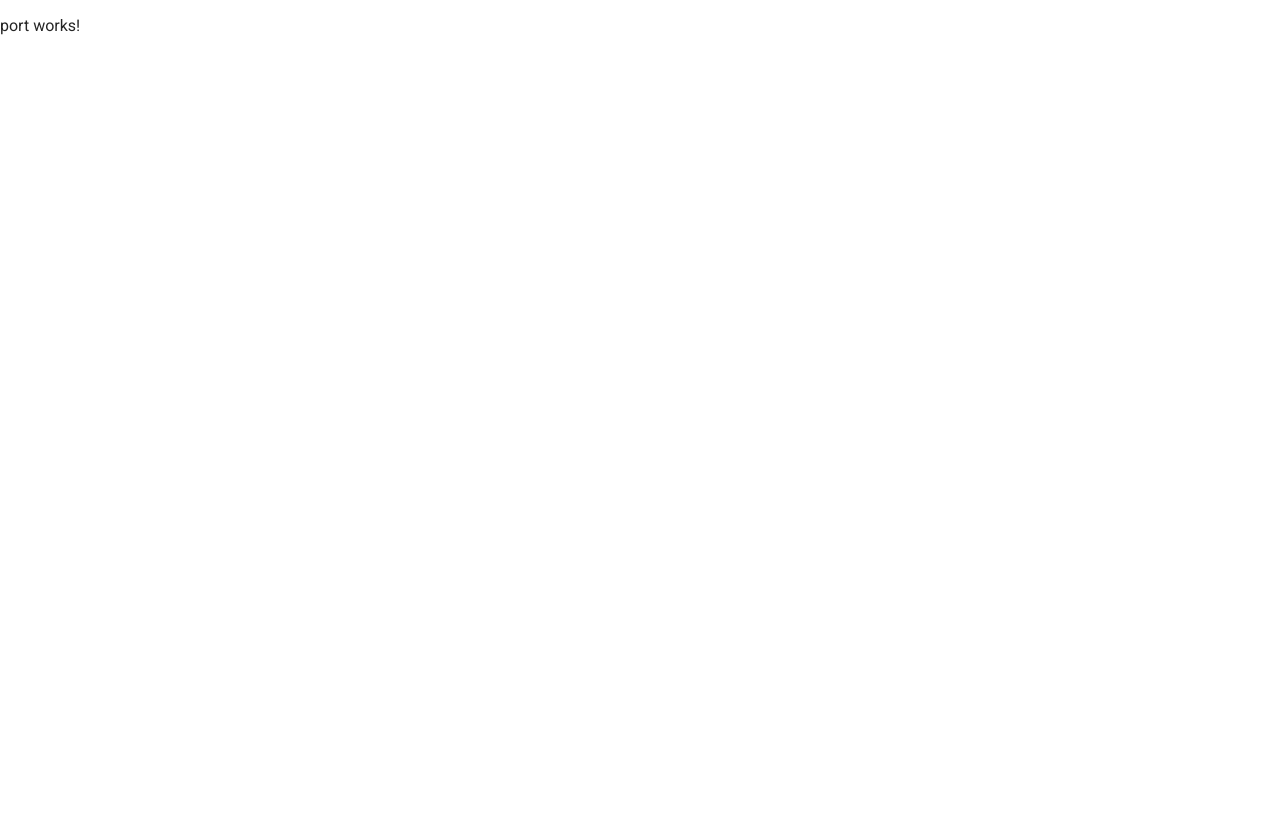
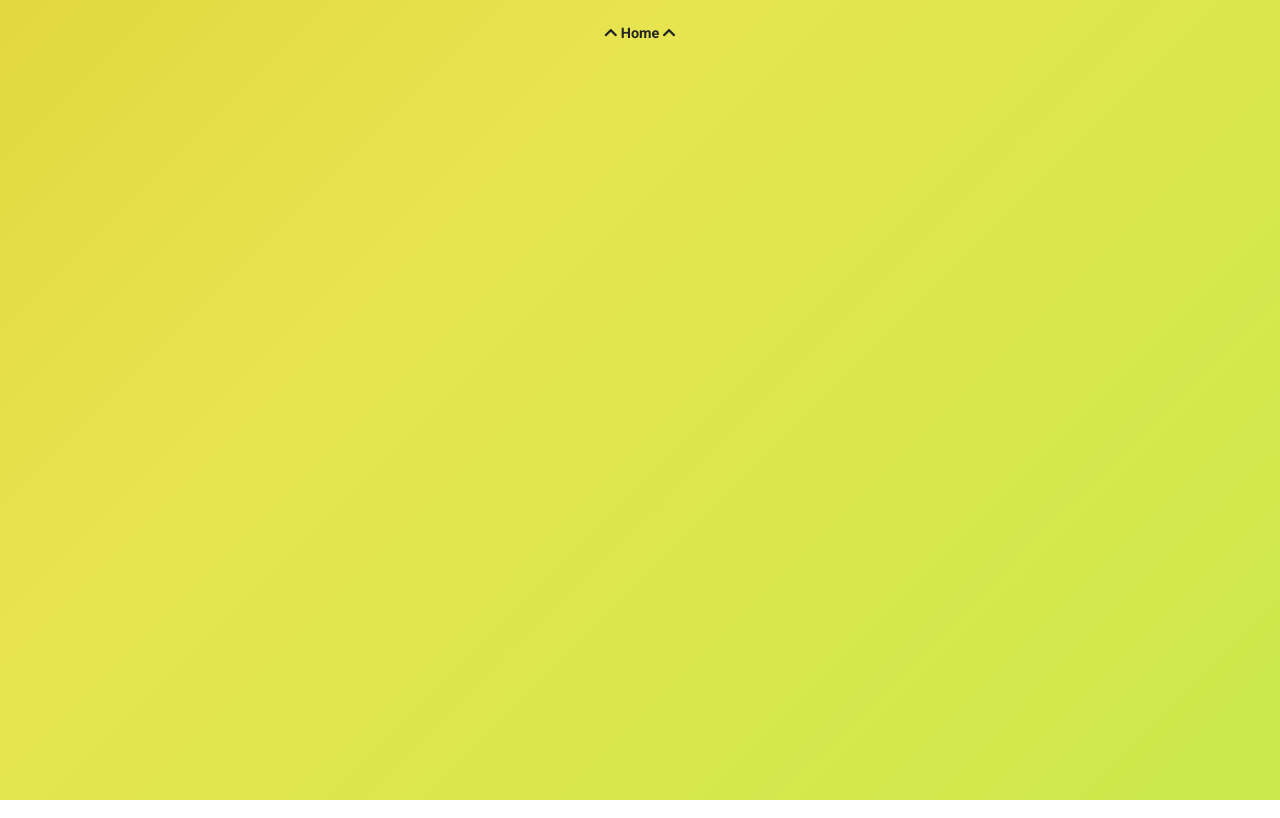
Before and after one commit to Chiff/angular2-portfolio-template, an Angular app: page /portfolio in a window 1280 px wide. Built offline with nearby package versions, Linux system fonts and the light colour scheme.

Commit message:
port styling started

```diff
--- a/src/app/components/landing/landing.component.html
+++ b/src/app/components/landing/landing.component.html
@@ -14,18 +14,19 @@
     </div>
 
     <div class="links">
-      <a href="https://github.com/Chiff" target="_blank">
+      <a href="https://github.com/Chiff" class="link" target="_blank">
         <i class="fab fa-github"></i>
       </a>
-      <a href="https://linkedin.com/in/martinfilo/" target="_blank">
+      <a href="https://linkedin.com/in/martinfilo/" class="link" target="_blank">
         <i class="fab fa-linkedin"></i>
       </a>
-      <a href="mailto:martinxfilo@gmail.com" target="_blank">
+      <a href="mailto:martinxfilo@gmail.com" class="link" target="_blank">
         <i class="fas fa-envelope"></i>
       </a>
     </div>
   </div>
   <div class="go-up-down" routerLink="/portfolio">
+    <div class="go-up-down-click"></div>
     <strong>
       <i class="fas fa-chevron-down"></i>
       Portfolio
--- a/src/app/components/landing/landing.component.scss
+++ b/src/app/components/landing/landing.component.scss
@@ -5,11 +5,6 @@
   background: linear-gradient(-45deg, #ee9d20, #e7e74b, #3ab6d5, #1722d5);
   background-size: 400% 400%;
   animation: Gradient 20s ease infinite;
-}
-
-a {
-  text-decoration: none;
-  color: #252525;
 }
 
 .landing-page {
@@ -55,7 +50,6 @@ a {
   height: 80px;
 
   a {
-
     align-self: center;
     transition: font 0.3s ease;
     text-align: center;
@@ -116,15 +110,3 @@ a {
   }
 
 }
-
-@keyframes Gradient {
-  0% {
-    background-position: 0 50%
-  }
-  50% {
-    background-position: 100% 50%
-  }
-  100% {
-    background-position: 0 50%
-  }
-}
--- a/src/app/components/port/port.component.html
+++ b/src/app/components/port/port.component.html
@@ -1,3 +1,13 @@
-<p>
-  port works!
-</p>
+<div class="wrapper">
+  <br/> <br/>
+  <div class="go-up-down" routerLink="/">
+    <div class="go-up-down-click"></div>
+    <strong>
+      <i class="fas fa-chevron-up"></i>
+      Home
+      <i class="fas fa-chevron-up"></i>
+    </strong>
+  </div>
+  <div class="protfolio">
+  </div>
+</div>
--- a/src/app/components/port/port.component.scss
+++ b/src/app/components/port/port.component.scss
@@ -0,0 +1,23 @@
+.wrapper {
+  width: 100%;
+  height: 100%;
+
+  background: linear-gradient(-45deg, #b0ee48, #e7e450, #d5b004, #d51900);
+  background-size: 400% 400%;
+  animation: Gradient 20s ease infinite;
+}
+
+.protfolio {
+  width: 100%;
+  height: calc(100% - 50px);
+
+  display: flex;
+  flex-flow: column;
+  justify-content: space-around;
+  align-items: center;
+}
+
+.protfolio > div {
+  width: 100%;
+  display: flex;
+}
--- a/src/styles.scss
+++ b/src/styles.scss
@@ -21,6 +21,15 @@ body {
   width: 100%;
   box-sizing: border-box;
   cursor: pointer;
+  position: relative;
+}
+
+.go-up-down-click {
+  position: absolute;
+  width: 100%;
+  transform: translate(0, -50%);
+  height: calc(100% + 150%);
+  outline: none;
 }
 
 .link {
@@ -46,6 +55,18 @@ body {
   }
 }
 
+@keyframes Gradient {
+  0% {
+    background-position: 0 50%
+  }
+  50% {
+    background-position: 100% 50%
+  }
+  100% {
+    background-position: 0 50%
+  }
+}
+
 router-outlet ~ * {
   position: absolute;
   height: 100%;
```
